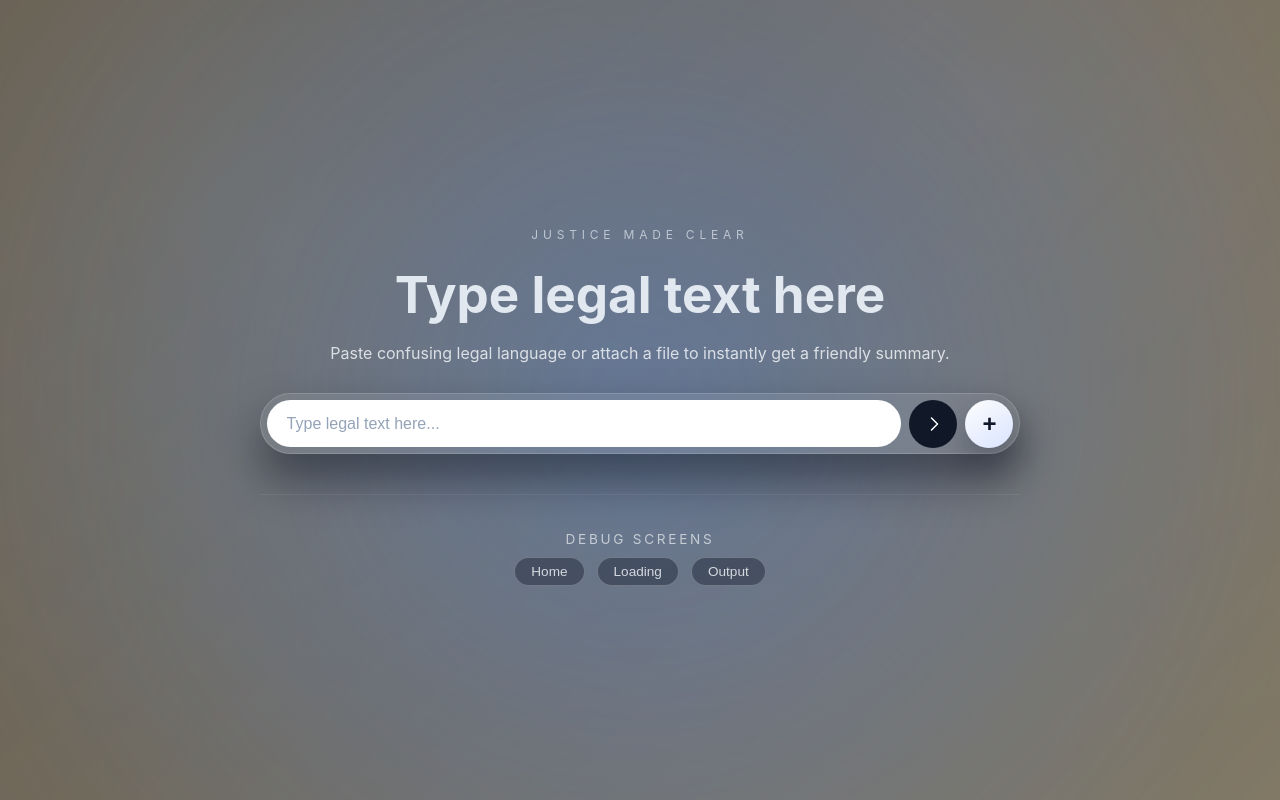
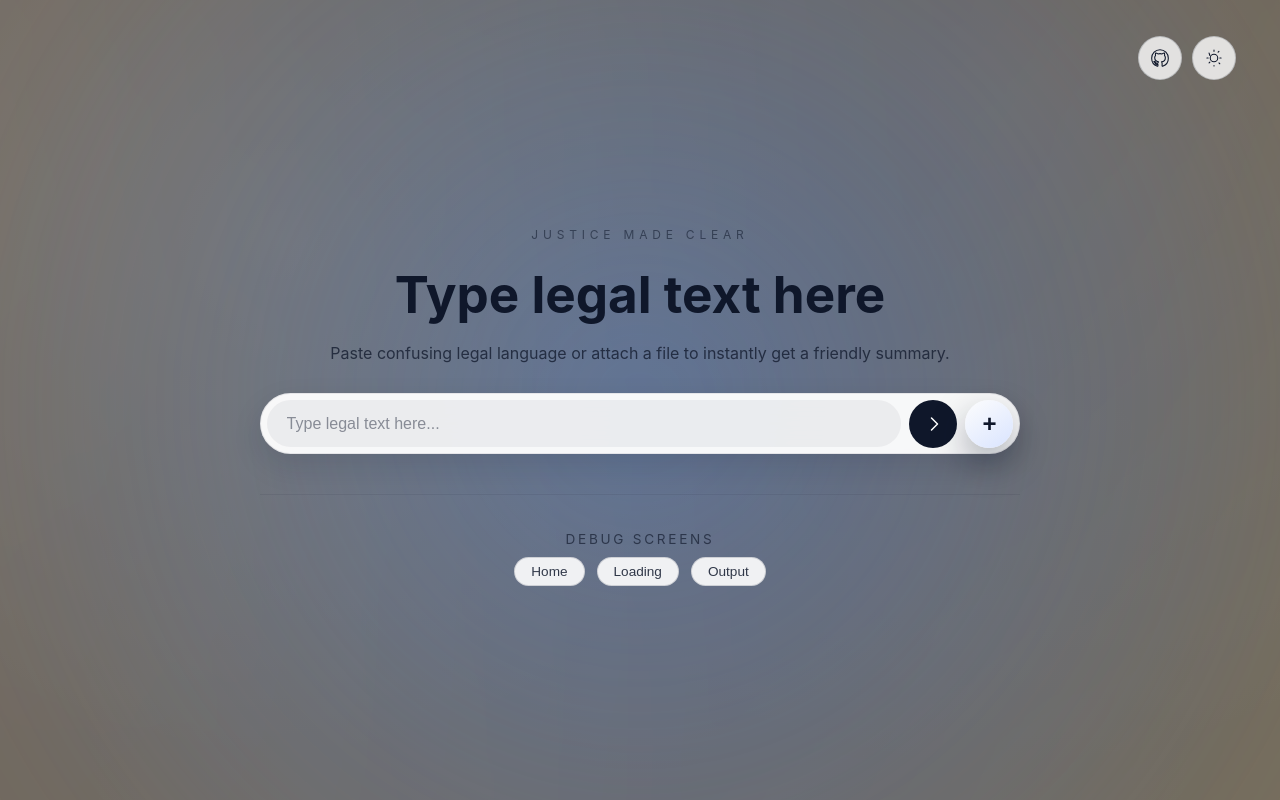
Before and after one commit to rh45-one/GenAI-Mavericks-2025, a React (Vite) app in the folder frontend/: page / in a window 1280 px wide. Built offline with nearby package versions, Linux system fonts and the light colour scheme; no server answers.

Commit message:
frontend: added GitHub & light/dark mode buttons

```diff
--- a/frontend/src/App.jsx
+++ b/frontend/src/App.jsx
@@ -40,6 +40,20 @@ const sampleResult = {
   safety_flags: ["This document could affect your housing status."]
 };
 
+const getInitialThemePreference = () => {
+  if (typeof window === "undefined") {
+    return { theme: "dark", hasManualTheme: false };
+  }
+
+  const storedTheme = window.localStorage.getItem("ui-theme");
+  if (storedTheme === "light" || storedTheme === "dark") {
+    return { theme: storedTheme, hasManualTheme: true };
+  }
+
+  const prefersDark = window.matchMedia("(prefers-color-scheme: dark)").matches;
+  return { theme: prefersDark ? "dark" : "light", hasManualTheme: false };
+};
+
 const normalizeLegalGuide = (guidePayload) => {
   if (Array.isArray(guidePayload)) {
     return guidePayload;
@@ -64,6 +78,8 @@ export default function App() {
   const [isLoading, setIsLoading] = useState(false);
   const [errorMessage, setErrorMessage] = useState("");
   const [isResultVisible, setIsResultVisible] = useState(false);
+  const [{ theme, hasManualTheme }, setThemePreference] = useState(getInitialThemePreference);
+  const isDarkMode = theme === "dark";
 
   useEffect(() => {
     let frameId = null;
@@ -91,6 +107,48 @@ export default function App() {
       }
     };
   }, []);
+
+  useEffect(() => {
+    if (typeof document === "undefined") {
+      return;
+    }
+    document.documentElement.dataset.theme = theme;
+  }, [theme]);
+
+  useEffect(() => {
+    if (typeof window === "undefined") {
+      return undefined;
+    }
+
+    const mediaQuery = window.matchMedia("(prefers-color-scheme: dark)");
+    const handleChange = (event) => {
+      setThemePreference((previous) => {
+        if (previous.hasManualTheme) {
+          return previous;
+        }
+        return {
+          theme: event.matches ? "dark" : "light",
+          hasManualTheme: false
+        };
+      });
+    };
+
+    mediaQuery.addEventListener("change", handleChange);
+    return () => mediaQuery.removeEventListener("change", handleChange);
+  }, []);
+
+  const toggleTheme = () => {
+    setThemePreference((previous) => {
+      const nextTheme = previous.theme === "dark" ? "light" : "dark";
+      if (typeof window !== "undefined") {
+        window.localStorage.setItem("ui-theme", nextTheme);
+      }
+      return {
+        theme: nextTheme,
+        hasManualTheme: true
+      };
+    });
+  };
 
   const handleSubmit = async (payload) => {
     setIsLoading(true);
@@ -157,6 +215,54 @@ export default function App() {
           <div className="bg-gradient-noise" />
           <div className="bg-glow" />
         </div>
+        <div className="utility-bar" aria-label="Page actions">
+          <a
+            className="utility-icon github-link"
+            href="https://github.com/rh45-one/GenAI-Mavericks-Challenge"
+            target="_blank"
+            rel="noreferrer noopener"
+            aria-label="Open project repository"
+          >
+            <svg width="22" height="22" viewBox="0 0 24 24" fill="none" xmlns="http://www.w3.org/2000/svg">
+              <path
+                d="M12 2C6.48 2 2 6.58 2 12.17c0 4.47 2.87 8.26 6.84 9.6.5.1.68-.22.68-.48 0-.24-.01-.87-.01-1.71-2.78.62-3.37-1.37-3.37-1.37-.46-1.2-1.13-1.52-1.13-1.52-.92-.64.07-.62.07-.62 1.02.07 1.56 1.07 1.56 1.07.9 1.57 2.36 1.12 2.94.86.09-.67.35-1.12.63-1.38-2.22-.26-4.56-1.14-4.56-5.07 0-1.12.39-2.04 1.03-2.76-.1-.26-.45-1.32.1-2.75 0 0 .84-.27 2.75 1.05a9.23 9.23 0 0 1 5 0c1.91-1.32 2.75-1.05 2.75-1.05.55 1.43.2 2.49.1 2.75.64.72 1.03 1.64 1.03 2.76 0 3.94-2.34 4.8-4.57 5.06.36.32.68.94.68 1.9 0 1.37-.01 2.48-.01 2.82 0 .26.18.58.69.48A10.2 10.2 0 0 0 22 12.17C22 6.58 17.52 2 12 2Z"
+                stroke="currentColor"
+                strokeWidth="1.3"
+                strokeLinecap="round"
+                strokeLinejoin="round"
+              />
+            </svg>
+          </a>
+          <button
+            type="button"
+            className="utility-icon theme-toggle"
+            onClick={toggleTheme}
+            aria-label={`Toggle to ${isDarkMode ? "light" : "dark"} mode`}
+          >
+            {isDarkMode ? (
+              <svg width="22" height="22" viewBox="0 0 24 24" fill="none" xmlns="http://www.w3.org/2000/svg">
+                <path
+                  d="M21 12.75A8.25 8.25 0 0 1 11.25 3a.75.75 0 0 0-.74.6 6.75 6.75 0 0 0 10.64 6.89.75.75 0 0 0-.15-1.23Z"
+                  stroke="currentColor"
+                  strokeWidth="1.3"
+                  strokeLinecap="round"
+                  strokeLinejoin="round"
+                />
+              </svg>
+            ) : (
+              <svg width="22" height="22" viewBox="0 0 24 24" fill="none" xmlns="http://www.w3.org/2000/svg">
+                <circle cx="12" cy="12" r="4.5" stroke="currentColor" strokeWidth="1.3" />
+                <path
+                  d="M12 4V2.5m0 19V21m7-9h1.5M3.5 12H5m11.95-6.95.95-.95M6.1 17.9l.95-.95m0-8L6.1 6.1m12.8 12.8-.95-.95"
+                  stroke="currentColor"
+                  strokeWidth="1.3"
+                  strokeLinecap="round"
+                  strokeLinejoin="round"
+                />
+              </svg>
+            )}
+          </button>
+        </div>
         <div className="hero-content">
           <p className="hero-kicker">Justice Made Clear</p>
           <h1>Type legal text here</h1>
--- a/frontend/src/styles.css
+++ b/frontend/src/styles.css
@@ -5,6 +5,11 @@
   line-height: 1.5;
   --cursor-x: 0;
   --cursor-y: 0;
+}
+
+:root[data-theme="light"] {
+  color: #0f172a;
+  background-color: #f5f0ea;
 }
 
 * {
@@ -18,6 +23,13 @@ body {
     radial-gradient(circle at 80% 0%, rgba(14, 165, 233, 0.3), transparent 50%),
     #030712;
   color: inherit;
+  transition: background 400ms ease;
+}
+
+:root[data-theme="light"] body {
+  background: radial-gradient(circle at 18% 18%, rgba(176, 169, 144, 0.35), transparent 48%),
+    radial-gradient(circle at 80% 0%, rgba(125, 116, 97, 0.35), transparent 52%),
+    #f5f0ea;
 }
 
 .app-shell {
@@ -52,11 +64,60 @@ body {
   filter: drop-shadow(0 20px 50px rgba(59, 130, 246, 0.25));
 }
 
+.utility-bar {
+  position: absolute;
+  top: clamp(1rem, 4vw, 2.25rem);
+  right: clamp(1rem, 4vw, 2.75rem);
+  display: flex;
+  gap: 0.65rem;
+  z-index: 4;
+}
+
+.utility-icon {
+  width: 44px;
+  height: 44px;
+  border-radius: 999px;
+  border: 1px solid rgba(248, 250, 252, 0.25);
+  background: rgba(15, 23, 42, 0.45);
+  color: inherit;
+  display: inline-flex;
+  align-items: center;
+  justify-content: center;
+  backdrop-filter: blur(12px);
+  transition: transform 180ms ease, border-color 200ms ease, background 200ms ease;
+}
+
+.utility-icon svg {
+  width: 20px;
+  height: 20px;
+}
+
+.utility-icon:hover,
+.utility-icon:focus-visible {
+  transform: translateY(-1px);
+  border-color: rgba(248, 250, 252, 0.75);
+}
+
+.utility-icon:focus-visible {
+  outline: 2px solid rgba(248, 250, 252, 0.6);
+  outline-offset: 2px;
+}
+
+:root[data-theme="light"] .utility-icon {
+  border: 1px solid rgba(15, 23, 42, 0.18);
+  background: rgba(255, 255, 255, 0.8);
+}
+
 .bg-gradient-base {
   position: absolute;
   inset: -10%;
-  background: linear-gradient(135deg, #202030 0%, #39304a 20%, #635c51 45%, #7d7461 70%, #b0a990 100%);
-  background-size: 320% 320%;
+  background:
+    radial-gradient(circle at 22% 28%, rgba(176, 169, 144, 0.65) 0%, rgba(176, 169, 144, 0) 55%),
+    radial-gradient(circle at 78% 20%, rgba(99, 92, 81, 0.55) 0%, rgba(99, 92, 81, 0) 60%),
+    radial-gradient(circle at 58% 74%, rgba(125, 116, 97, 0.6) 0%, rgba(125, 116, 97, 0) 58%),
+    radial-gradient(circle at 38% 65%, rgba(57, 48, 74, 0.5) 0%, rgba(57, 48, 74, 0) 60%),
+    linear-gradient(120deg, #202030 0%, #39304a 30%, #635c51 55%, #7d7461 75%, #b0a990 100%);
+  background-size: 240% 240%;
   animation: gradientDrift 15s linear infinite;
   transform: translate3d(calc(var(--cursor-x) * 10px), calc(var(--cursor-y) * 10px), 0) scale(1.1);
   filter: blur(18px);
@@ -391,6 +452,79 @@ body {
   border-color: rgba(248, 250, 252, 0.6);
 }
 
+:root[data-theme="light"] .hero-content h1 {
+  color: #0f172a;
+}
+
+:root[data-theme="light"] .hero-kicker {
+  color: rgba(15, 23, 42, 0.55);
+}
+
+:root[data-theme="light"] .hero-subtitle {
+  color: rgba(15, 23, 42, 0.75);
+}
+
+:root[data-theme="light"] .hero-pill {
+  background: rgba(255, 255, 255, 0.95);
+  border: 1px solid rgba(15, 23, 42, 0.08);
+  box-shadow: 0 12px 30px rgba(15, 23, 42, 0.12);
+  color: #0f172a;
+}
+
+:root[data-theme="light"] .hero-text-input {
+  background: rgba(15, 23, 42, 0.05);
+  color: #0f172a;
+}
+
+:root[data-theme="light"] .hero-text-input::placeholder {
+  color: rgba(15, 23, 42, 0.45);
+}
+
+:root[data-theme="light"] .hero-result-text {
+  color: #1f2937;
+}
+
+:root[data-theme="light"] .hero-search-button {
+  background: #0f172a;
+}
+
+:root[data-theme="light"] .hero-plus-button {
+  color: #0f172a;
+}
+
+:root[data-theme="light"] .hero-secondary-button {
+  background: #0f172a;
+  color: #f8fafc;
+}
+
+:root[data-theme="light"] .hero-ghost-button {
+  border-color: rgba(15, 23, 42, 0.3);
+  color: rgba(15, 23, 42, 0.85);
+}
+
+:root[data-theme="light"] .selected-file {
+  color: rgba(15, 23, 42, 0.65);
+}
+
+:root[data-theme="light"] .debug-controls {
+  border-top-color: rgba(15, 23, 42, 0.08);
+  color: rgba(15, 23, 42, 0.65);
+}
+
+:root[data-theme="light"] .debug-buttons button {
+  border-color: rgba(15, 23, 42, 0.15);
+  background: rgba(255, 255, 255, 0.9);
+  color: rgba(15, 23, 42, 0.85);
+}
+
+:root[data-theme="light"] .safety-alerts h3 {
+  color: rgba(15, 23, 42, 0.6);
+}
+
+:root[data-theme="light"] .safety-alerts ul {
+  color: rgba(15, 23, 42, 0.75);
+}
+
 @keyframes fadeSlideUp {
   from {
     opacity: 0;
```
